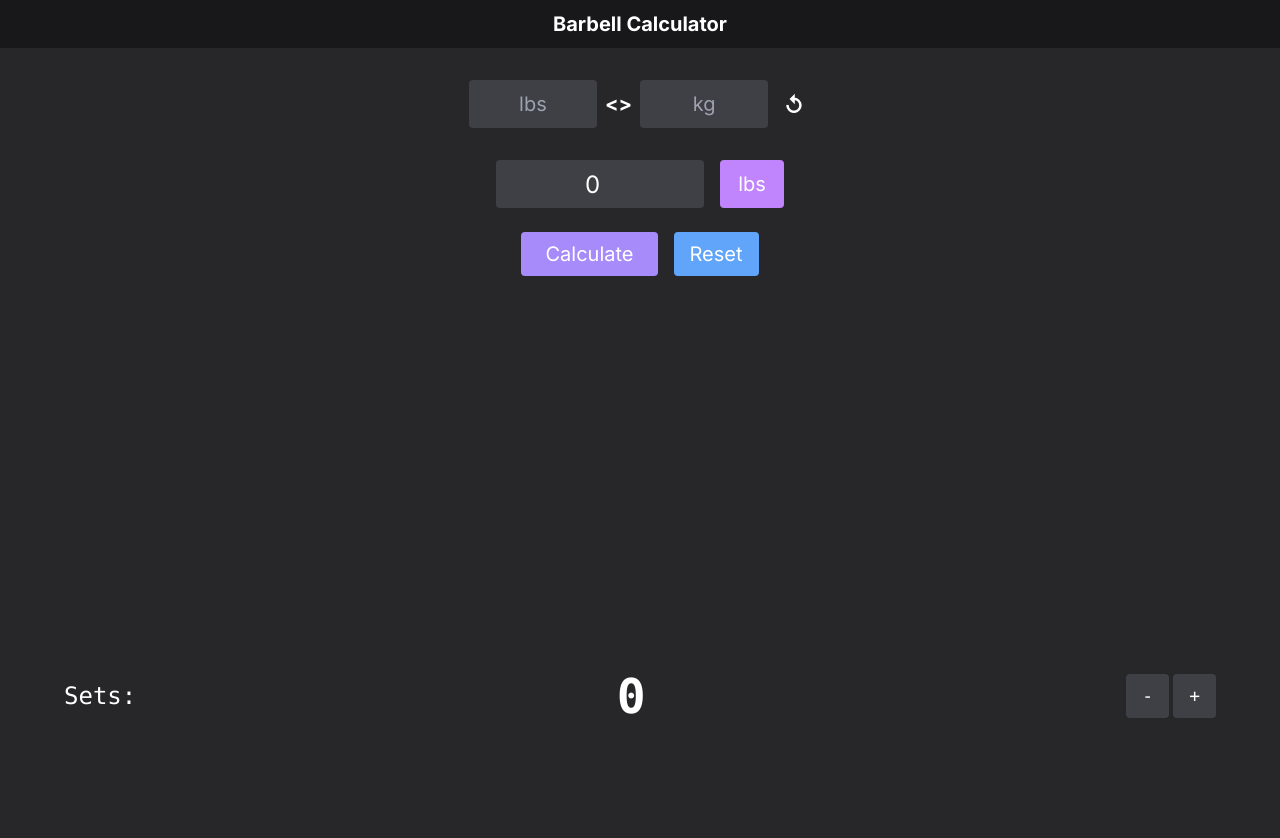
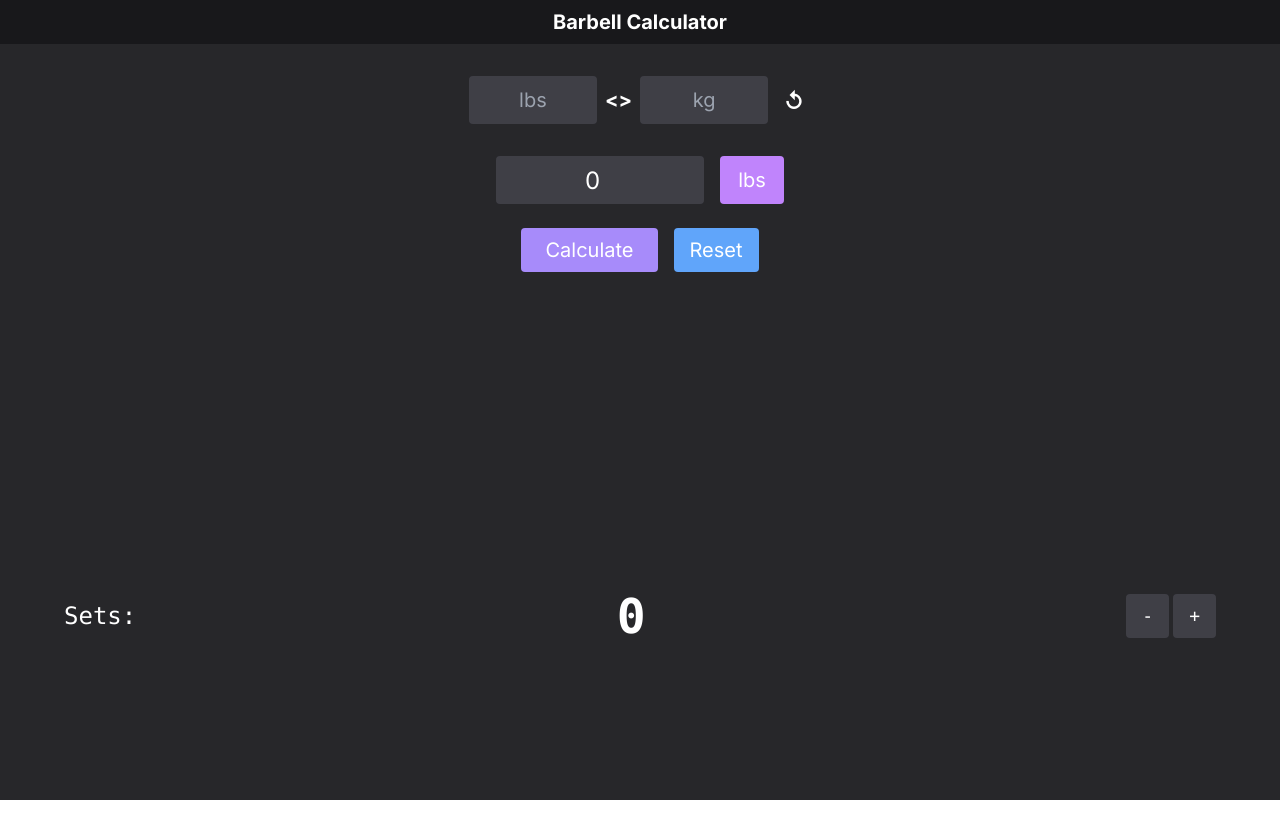
Before and after one commit to nathanwhyte/barbell-calculator, a Next.js app: page / in a window 1280 px wide. Shown: the top 838 px of the page. After the commit the page ends 800 px from the top, so only its background shows below. Built offline with nearby package versions, Linux system fonts and the light colour scheme.

Commit message:
Adjust set counter height

```diff
--- a/src/pages/index.tsx
+++ b/src/pages/index.tsx
@@ -16,18 +16,18 @@ export default function Home() {
   // TODO: mobile styling (can do larger text, looks fine on mobile)
   // TODO: break out into separate components
   return (
-    <>
+    <div className="flex h-svh min-h-screen flex-col items-center justify-center">
       <Head>
         <title>Barbell Math Calculator</title>
         <meta name="description" content="Generated by create-t3-app" />
         <link rel="icon" href="/favicon.ico" />
       </Head>
 
-      <div className="h-12 content-center bg-zinc-900 text-center text-xl font-bold text-white">
+      <div className="h-12 w-full content-center bg-zinc-900 text-center text-xl font-bold text-white">
         Barbell Calculator
       </div>
 
-      <main className="flex min-h-screen flex-col items-center bg-zinc-800 py-8">
+      <main className="flex h-full w-full flex-col items-center bg-zinc-800 py-8">
         <div className="flex flex-row items-center gap-2 pb-8 text-xl">
           <input
             type="text"
@@ -119,7 +119,7 @@ export default function Home() {
           })}
         </div>
 
-        <div className="flex w-full flex-row items-center justify-between px-16 pb-24 font-mono text-5xl text-white">
+        <div className="flex w-full flex-row items-center justify-between px-16 pb-32 font-mono text-5xl text-white">
           <span className="text-2xl">Sets:</span>
           <span className="font-bold">{count}</span>
           <div className="flex flex-row items-center gap-1 font-mono text-lg">
@@ -138,6 +138,6 @@ export default function Home() {
           </div>
         </div>
       </main>
-    </>
+    </div>
   );
 }
```
